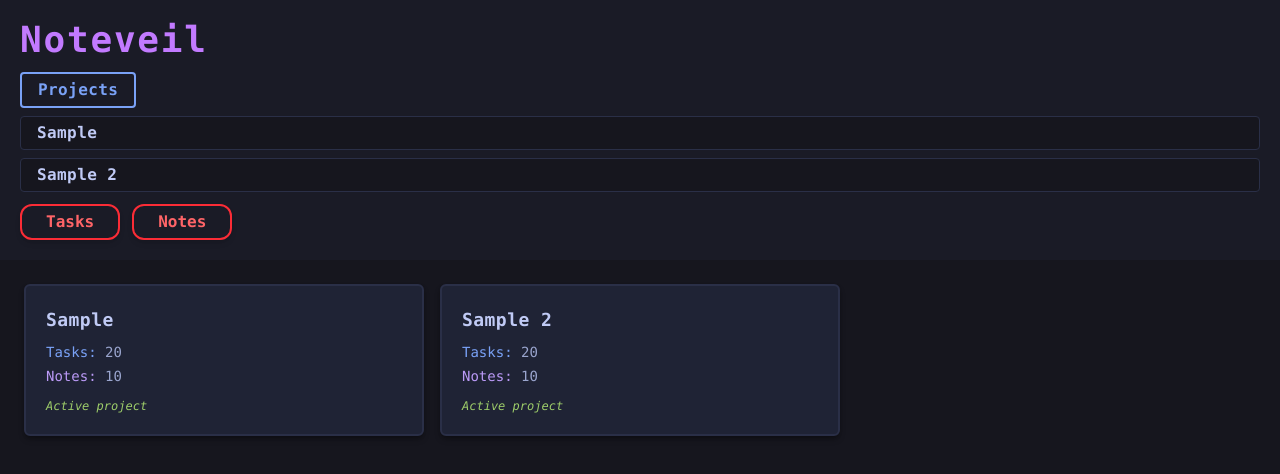
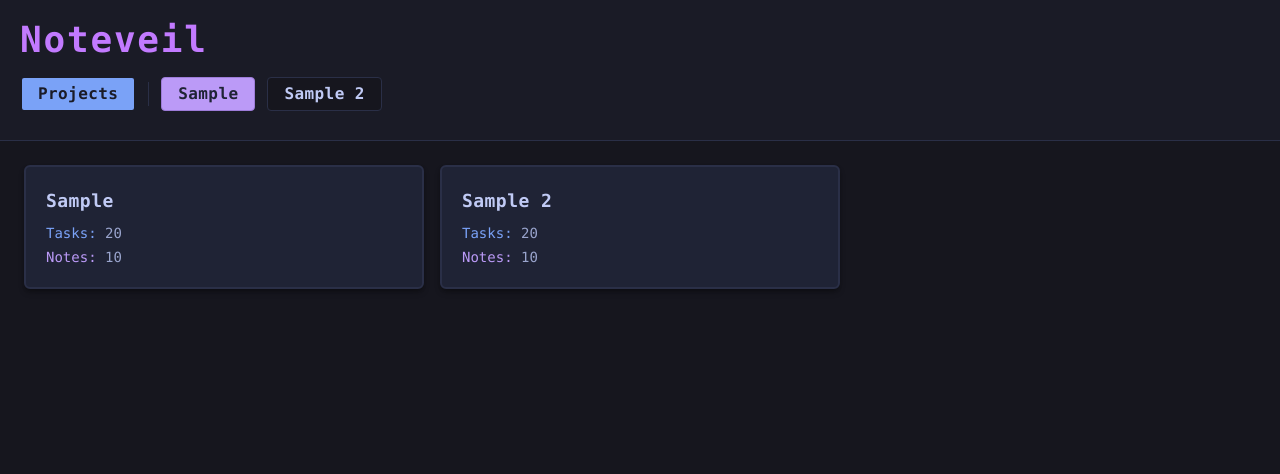
Before and after one commit to HShrigma/noteveil, a React (Vite) app in the folder frontend/: page / in a window 1280 px wide. Shown: the top 474 px of the page. Built offline with nearby package versions, Linux system fonts and the light colour scheme.

Commit message:
feat(project): implement project activity - add projectActivity to registries - remove redundant active project div from projects component - add activity styling to project bar in Header - add activity hook to App

```diff
--- a/frontend/src/App.tsx
+++ b/frontend/src/App.tsx
@@ -1,7 +1,7 @@
 import { useState } from 'react';
 import DefaultHeader from './components/header/Header';
 import MainScreen from './components/MainScreen';
-import { MAIN_STATES, ProjectData, type MainState } from './utils/registries';
+import { MAIN_STATES, ProjectActivity, ProjectData, type MainState } from './utils/registries';
 
 function App() {
     const [state, setState] = useState<MainState>(MAIN_STATES.PROJECTS_DISPLAY);
@@ -11,6 +11,7 @@ function App() {
         { id: 2, title: "Sample 2", taskCount: 20, noteCount: 10 },
     ];
     const [projects, setProjects] = useState<ProjectData[]>(sampleProjects);
+    const [activeProject, setActiveProject] = useState<ProjectActivity>({ id: 1 });
 
     const handleDisplayChange = (value: MainState) => {
         setState(value);
@@ -20,7 +21,7 @@ function App() {
     }
     return (
         <>
-            <DefaultHeader onScreenChange={handleDisplayChange} currentState={state} projects={projects} />
+            <DefaultHeader activeProject={activeProject} onScreenChange={handleDisplayChange} currentState={state} projects={projects} />
             <MainScreen state={state} onProjectSelect={handleProjectSelect} projects={projects} />
         </>
     );
--- a/frontend/src/components/header/Header.tsx
+++ b/frontend/src/components/header/Header.tsx
@@ -1,52 +1,80 @@
-import { MAIN_STATES, ProjectData, type MainState } from '../../utils/registries';
+import { MAIN_STATES, ProjectActivity, ProjectData, type MainState } from '../../utils/registries';
 import ProjectView from './ProjectView';
 interface DefaultHeaderProps {
     projects: ProjectData[];
+    activeProject: ProjectActivity;
     onScreenChange: (value: MainState) => void;
     currentState: MainState; // new prop to track active screen
 }
 
-export const DefaultHeader = ({ projects, onScreenChange, currentState }: DefaultHeaderProps) => {
-
+export const DefaultHeader = ({ projects, activeProject, onScreenChange, currentState }: DefaultHeaderProps) => {
   return (
-        <header className="p-5 bg-[#1a1b26] shadow-lg flex flex-col items-start font-mono">
+    <header className="p-5 bg-[#1a1b26] border-b border-[#2a2f47] shadow-lg font-mono">
+      {/* Title */}
       <h1 className="text-3xl md:text-4xl font-bold text-purple-400 tracking-wider">
         Noteveil
       </h1>
+
+      {/* Projects row */}
+      <div className="mt-4 flex items-center gap-3 overflow-x-auto pb-2 w-full">
+        {/* Projects home button */}
         <button
           onClick={() => onScreenChange(MAIN_STATES.PROJECTS_DISPLAY)}
-                className="
-                    mt-3 px-4 py-1 rounded-sm border-2 border-[#7aa2f7]
+          className={
+            currentState === MAIN_STATES.PROJECTS_DISPLAY ? `
+            px-4 py-1 rounded-sm border-2
+            bg-[#7aa2f7]
+            text-[#1a1b26]
+            font-semibold tracking-wide
+          ` : `flex-shrink-0 px-4 py-1 rounded-sm border-2 border-[#7aa2f7]
             text-[#7aa2f7] font-semibold tracking-wide
             transition-all duration-150
             hover:bg-[#7aa2f7] hover:text-[#1a1b26]
-                    hover:shadow-[0_0_12px_rgba(122,162,247,0.6)]"
+            hover:shadow-[0_0_12px_rgba(122,162,247,0.6)]
+            cursor-pointer`
+}
         >
           Projects
         </button>
 
-            {projects.map((project) =>
+        {/* Divider */}
+        <div className="h-6 w-px bg-[#2a2f47]" />
+
+        {/* Project buttons */}
+        {projects.map(project => (
           <button
+            key={project.id}
             onClick={() => onScreenChange(MAIN_STATES.TASK_DISPLAY)}
-                    key={project.id}
-                    className="
-                        mt-2 px-4 py-1 w-full text-left
-                        rounded-sm border border-[#2a2f47]
+            className={
+                activeProject.id === project.id ?
+              `
+              flex-shrink-0 px-4 py-1 rounded-sm
+              border border-[#9d7cd8]
+              bg-[#bb9af7] text-[#1f2335]
+              font-mono font-semibold tracking-wide
+            ` :
+            `
+              flex-shrink-0 px-4 py-1 rounded-sm
+              border border-[#2a2f47]
               bg-[#16161e] text-[#c0caf5]
               font-mono font-semibold tracking-wide
               transition-all duration-150
               hover:bg-[#1f2335]
               hover:border-[#9d7cd8]
               hover:text-[#bb9af7]
-                        hover:shadow-[0_0_10px_rgba(157,124,216,0.35)]"
+              hover:shadow-[0_0_10px_rgba(157,124,216,0.35)]
+            `}
           >
-
             {project.title}
           </button>
-            )}
-            <ProjectView currentState={currentState} onScreenChange={onScreenChange} />
+        ))}
+      </div>
+
+      {/* Mode switch (Tasks / Notes) */}
+      {currentState !== MAIN_STATES.PROJECTS_DISPLAY && <ProjectView currentState={currentState} onScreenChange={onScreenChange} />}
     </header>
   );
 };
 
+
 export default DefaultHeader;
--- a/frontend/src/components/projects/Projects.tsx
+++ b/frontend/src/components/projects/Projects.tsx
@@ -39,12 +39,6 @@ export const Projects = ({ projects, onProjectChange }: ProjectsProps) => {
                             {project.noteCount}
                         </div>
                     </div>
-
-                    {project && (
-                        <div className="mt-3 text-xs text-[#9ece6a] italic">
-                            Active project
-                        </div>
-                    )}
                 </div>
             ))}
         </div>
--- a/frontend/src/utils/registries.ts
+++ b/frontend/src/utils/registries.ts
@@ -9,6 +9,7 @@ export interface ProjectData{
     taskCount: number;
     noteCount: number;
 };
+export type ProjectActivity = { id: number | null };
 export const discardMsgNoteTitle = "Discard changes to this Note Title?";
 export const discardMsgNoteContent = "Discard changes to this Note Content?";
 export const discardMsgTaskBottomBar = "Discard changes to this Task Adder?";
```
Lines whose indentation alone changed are shown as unchanged.
